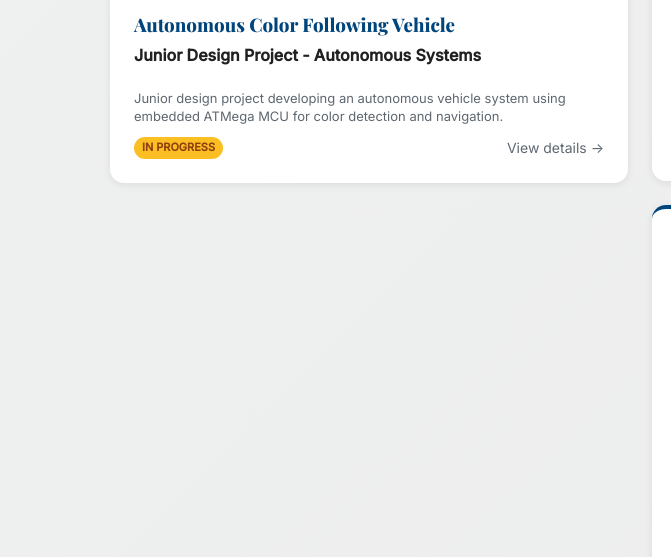
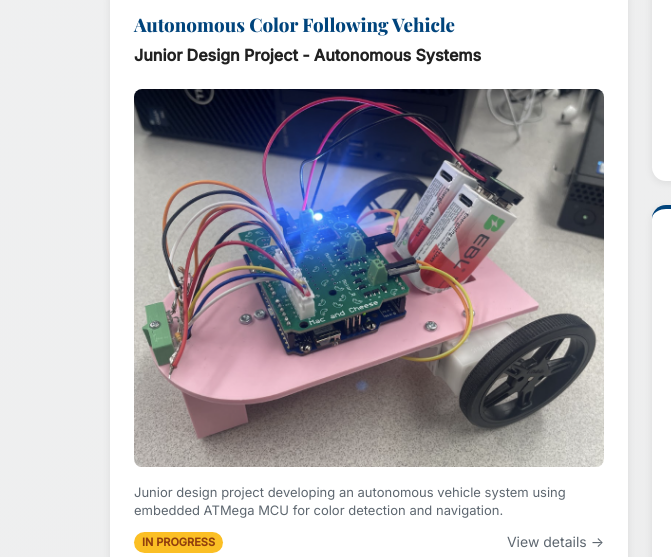
Before and after one commit to kalanbrunell/kalanbrunell.github.io, a plain HTML site: page index.html in a window 1280 px wide. Shown: the part 2331-2888 px from the top of the page, 0-671 px from the left. Drawn offline with nearby package versions, Linux system fonts and the light colour scheme.

Commit message:
Added Front Image to JD Project

```diff
--- a/index.html
+++ b/index.html
@@ -590,7 +590,7 @@
           </div>
           <!-- PREVIEW CONTENT (visible on the card before opening) -->
           <div style="margin: 12px 0;">
-            <!-- <img src="color-following-vehicle.jpg" alt="Autonomous Color Following Vehicle" style="width: 100%; height: auto; border-radius: 8px; margin-bottom: 8px;"> -->
+            <img src="JuniorDesignRobot.png" alt="Autonomous Color Following Vehicle" style="width: 100%; height: auto; border-radius: 8px; margin-bottom: 8px;">
             <p style="margin: 0; color: var(--muted); font-size: 13px; line-height: 1.4;">Junior design project developing an autonomous vehicle system using embedded ATMega MCU for color detection and navigation.</p>
           </div>
           <div style="display: flex; justify-content: space-between; align-items: center;">
```
Also changed, not shown: JuniorDesignRobot.png (added).
